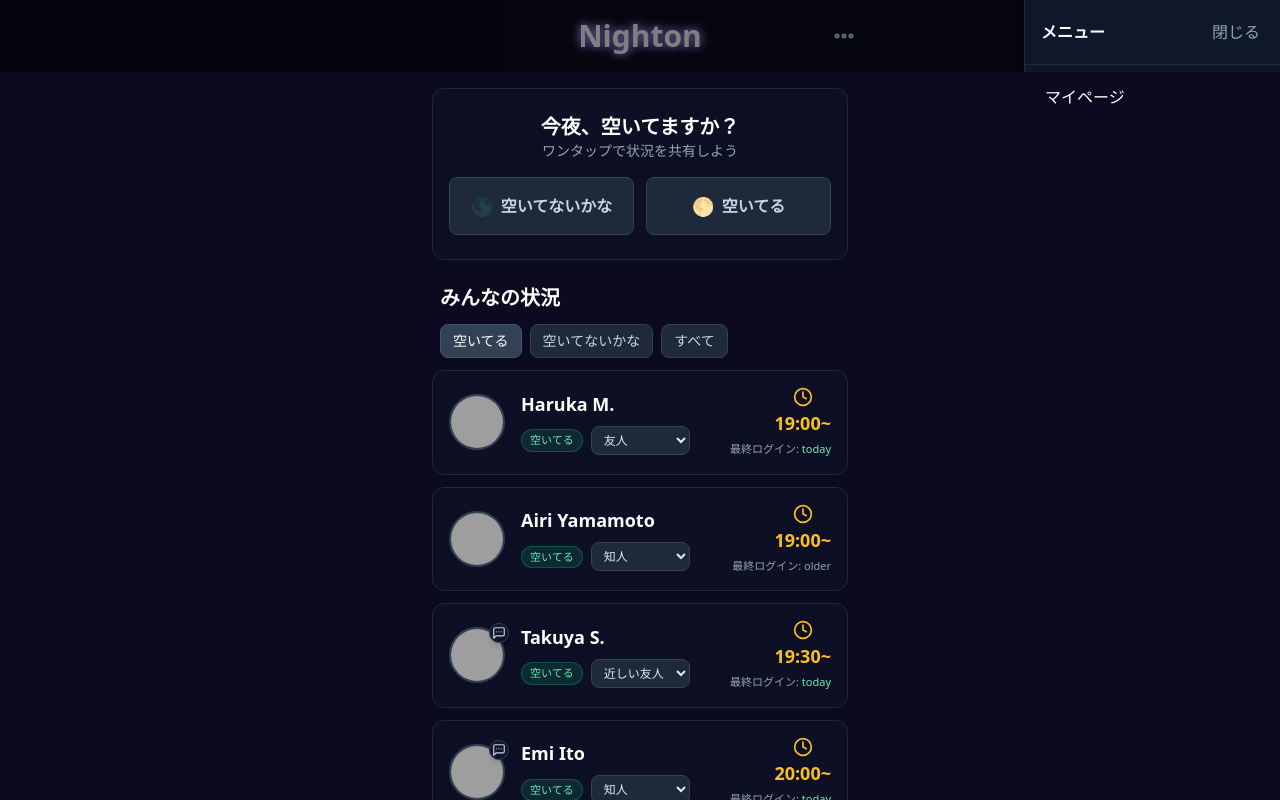
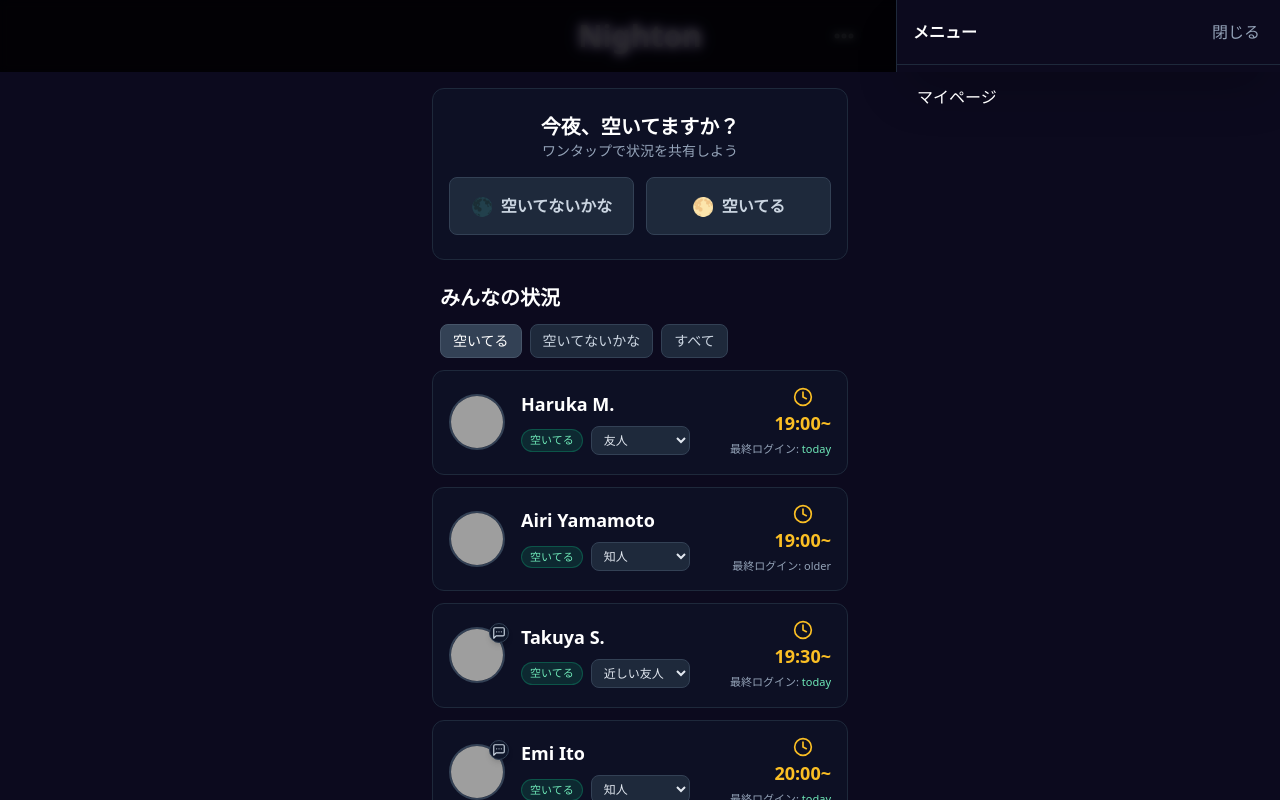
Before and after one commit to RenKuroda/Nighton, a React (Vite) app: page / in a window 1280 px wide. Both pictures are taken after a click on the button 843 px from the left and 36 px from the top of the page. Shown: the top 800 px of the page. Built offline with nearby package versions, Linux system fonts and the light colour scheme; grey boxes are pictures that could not be loaded.

Commit message:
feat: improve drawer UX (dark blurred backdrop, no scroll, ESC close, larger panel)

```diff
--- a/components/Header.tsx
+++ b/components/Header.tsx
@@ -1,5 +1,5 @@
 
-import React, { useState } from 'react';
+import React, { useEffect, useState } from 'react';
 import { MenuDotsIcon } from './icons';
 
 interface HeaderProps {
@@ -8,6 +8,18 @@ interface HeaderProps {
 
 const Header: React.FC<HeaderProps> = ({ onOpenMyPage }) => {
   const [open, setOpen] = useState(false);
+  // block body scroll & esc close
+  useEffect(() => {
+    const prev = document.body.style.overflow;
+    if (open) {
+      document.body.style.overflow = 'hidden';
+    } else {
+      document.body.style.overflow = prev || '';
+    }
+    const onKey = (e: KeyboardEvent) => { if (e.key === 'Escape') setOpen(false); };
+    window.addEventListener('keydown', onKey);
+    return () => { window.removeEventListener('keydown', onKey); document.body.style.overflow = prev; };
+  }, [open]);
   return (
     <header className="py-4 px-6 sticky top-0 bg-[#0c0a1e]/80 backdrop-blur-sm z-10">
       <div className="max-w-md mx-auto flex items-center justify-between">
@@ -24,13 +36,15 @@ const Header: React.FC<HeaderProps> = ({ onOpenMyPage }) => {
       {/* Backdrop */}
       <div
         onClick={() => setOpen(false)}
-        className={`fixed inset-0 z-40 bg-black/50 transition-opacity ${open ? 'opacity-100' : 'opacity-0 pointer-events-none'}`}
+        className={`fixed inset-0 z-40 bg-black/80 backdrop-blur-sm transition-opacity ${open ? 'opacity-100' : 'opacity-0 pointer-events-none'}`}
+        aria-hidden={!open}
       />
       {/* Slide-in Drawer */}
-      <div
-        className={`fixed top-0 right-0 z-50 h-full w-64 bg-slate-900 border-l border-slate-800 transform transition-transform duration-300 ${open ? 'translate-x-0' : 'translate-x-full'}`}
+      <aside
+        className={`fixed top-0 right-0 z-50 h-full w-[85%] max-w-sm bg-[#0c0a1e] shadow-2xl border-l border-slate-800 transform transition-transform duration-300 ${open ? 'translate-x-0' : 'translate-x-full'}`}
+        role="dialog" aria-modal="true" aria-label="メニュー"
       >
-        <div className="p-4 border-b border-slate-800 flex items-center justify-between">
+        <div className="p-4 border-b border-slate-800 flex items-center justify-between sticky top-0 bg-[#0c0a1e]">
           <span className="text-white font-semibold">メニュー</span>
           <button onClick={() => setOpen(false)} className="p-1 text-slate-400 hover:text-white">閉じる</button>
         </div>
@@ -40,7 +54,7 @@ const Header: React.FC<HeaderProps> = ({ onOpenMyPage }) => {
             className="block w-full text-left px-3 py-3 text-white rounded-lg hover:bg-slate-800 whitespace-nowrap"
           >マイページ</button>
         </nav>
-      </div>
+      </aside>
     </header>
   );
 };
```
